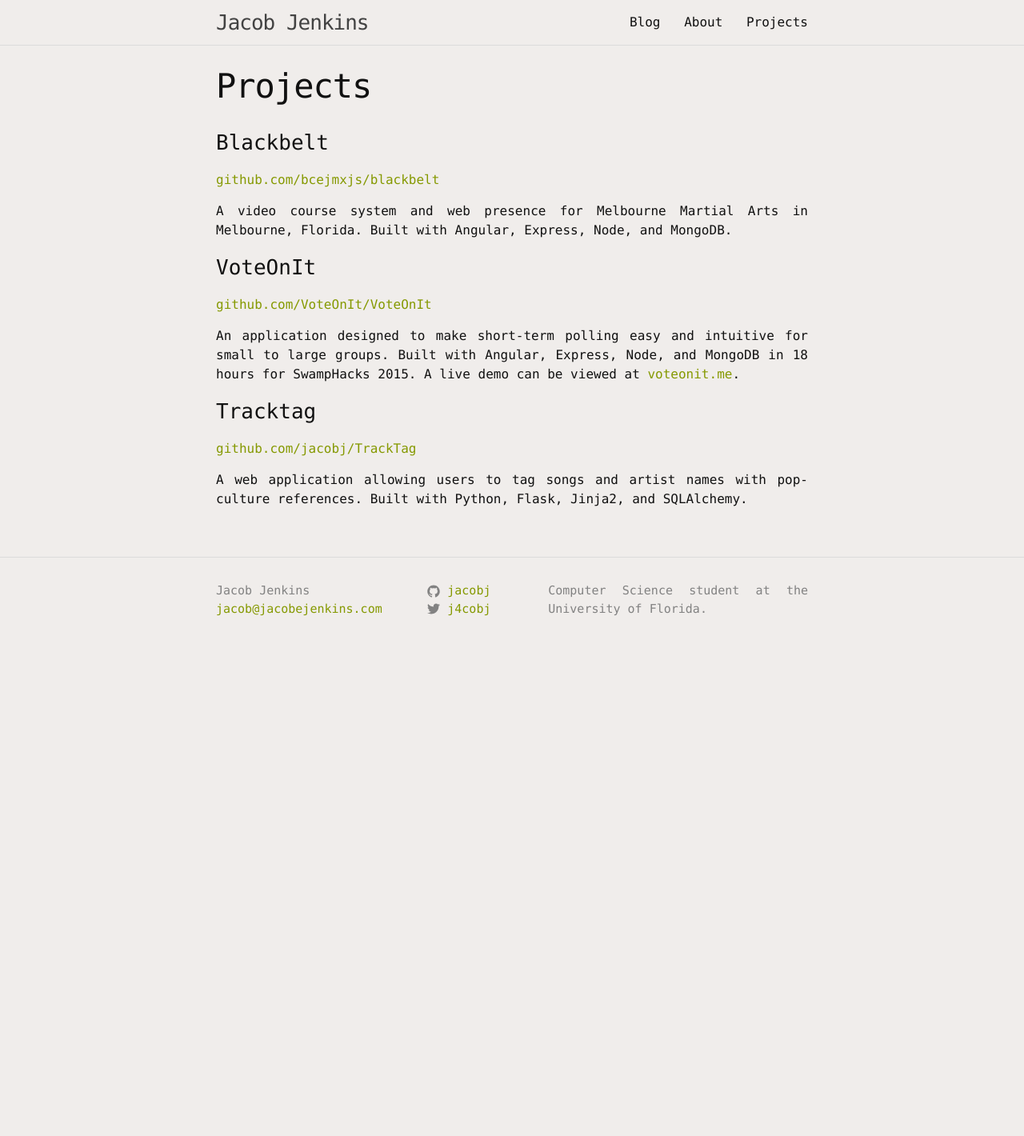
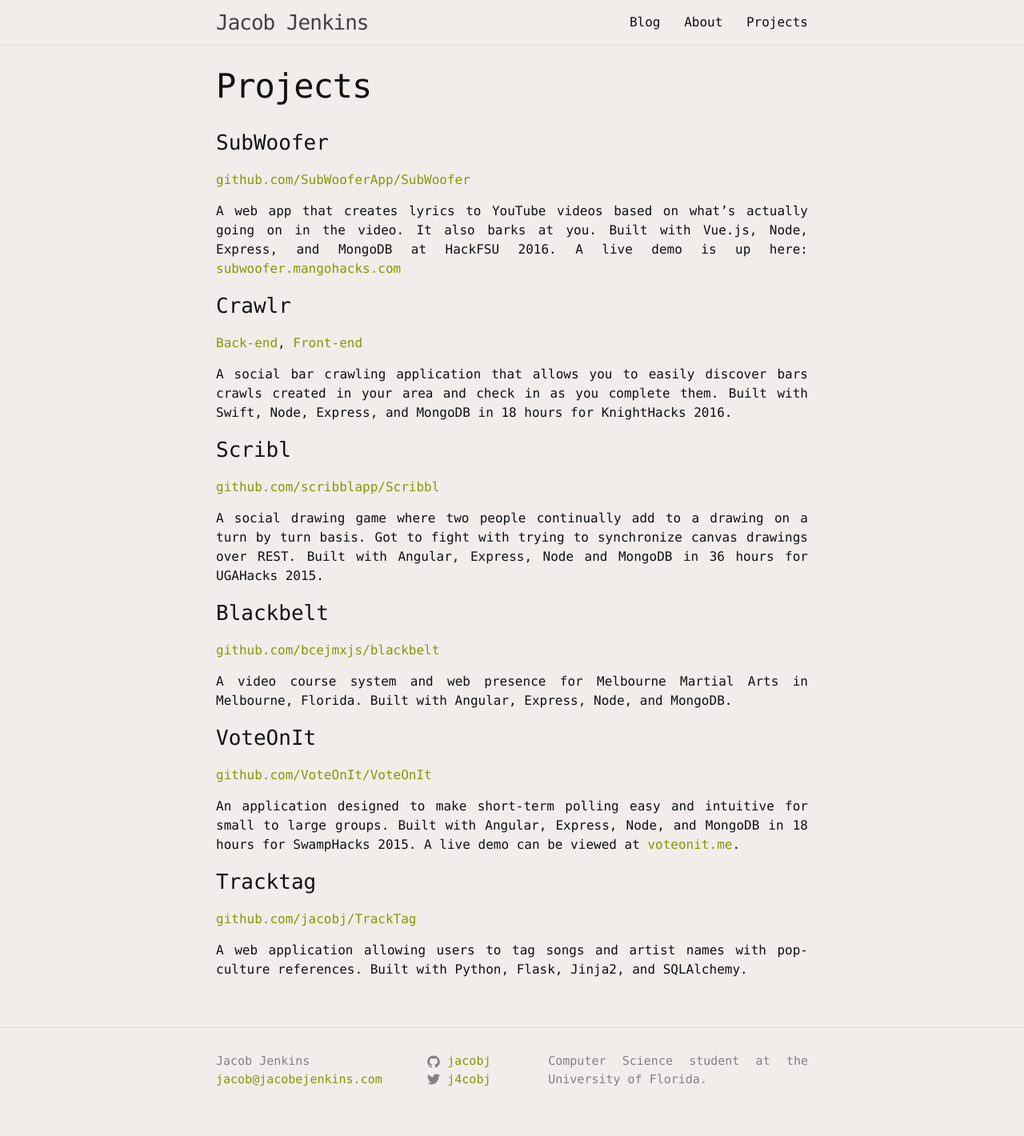
Before and after one commit to jacobj/jacobj.github.io, a Jekyll site: the page built from projects.md, in a window 1280 px wide. Shown: the whole page at 80% size. Built offline with Jekyll 4.4.1, drawn with Linux system fonts in a browser that asks for light colours; before the commit the page ends 900 px from its top, so only the background shows below that.

Commit message:
Added a bunch of new projects

```diff
--- a/projects.md
+++ b/projects.md
@@ -3,6 +3,28 @@ layout: page
 title: Projects
 permalink: /projects/
 ---
+
+### SubWoofer
+[github.com/SubWooferApp/SubWoofer](https://github.com/SubWooferApp/SubWoofer)
+
+A web app that creates lyrics to YouTube videos based on what's actually going
+on in the video. It also barks at you. Built with Vue.js, Node, Express, and
+MongoDB at HackFSU 2016. A live demo is up here:
+[subwoofer.mangohacks.com](http://subwoofer.mangohacks.com)
+
+### Crawlr
+[Back-end](https://github.com/frankcash/crawlr-backend), [Front-end](https://github.com/jpecoraro342/Crawlr)
+
+A social bar crawling application that allows you to easily discover bars crawls
+created in your area and check in as you complete them. Built with Swift, Node,
+Express, and MongoDB in 18 hours for KnightHacks 2016.
+
+### Scribl
+[github.com/scribblapp/Scribbl](https://github.com/scribblapp/Scribbl)
+
+A social drawing game where two people continually add to a drawing on a turn by
+turn basis. Got to fight with trying to synchronize canvas drawings over REST.
+Built with Angular, Express, Node and MongoDB in 36 hours for UGAHacks 2015.
 
 ### Blackbelt
 [github.com/bcejmxjs/blackbelt](https://github.com/bcejmxjs/blackbelt)
@@ -11,6 +33,7 @@ A video course system and web presence for Melbourne Martial Arts in Melbourne,
 Florida. Built with Angular, Express, Node, and MongoDB.
 
 ### VoteOnIt
+
 [github.com/VoteOnIt/VoteOnIt](https://github.com/VoteOnIt/VoteOnIt)
 
 An application designed to make short-term polling easy and intuitive for small
```
